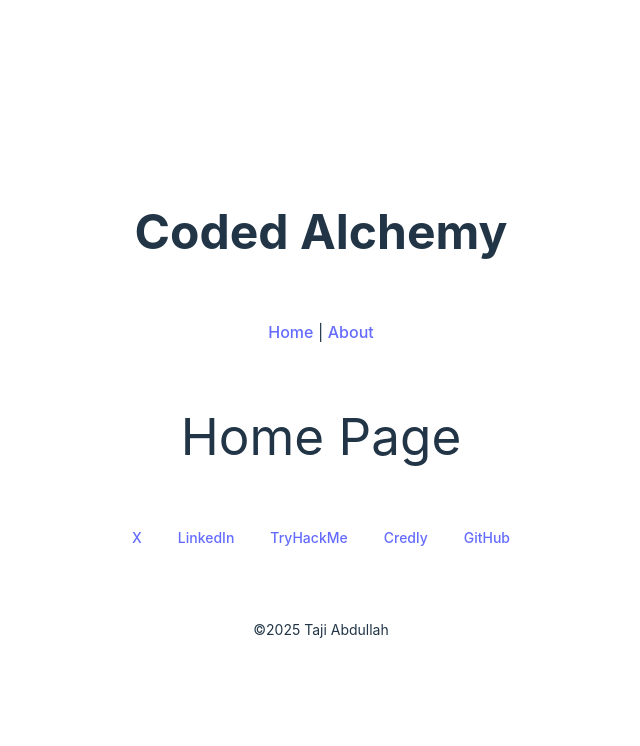
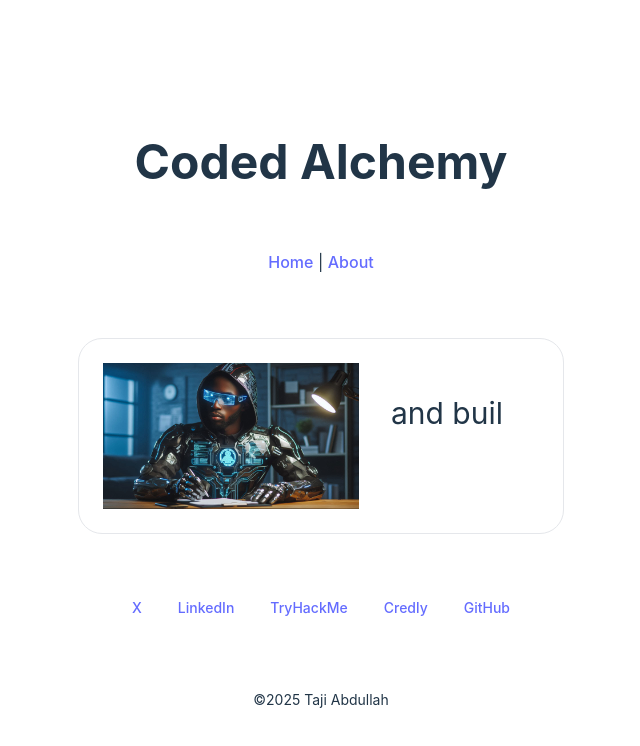
Before and after one commit to Coded-Alchemy/Coded-Alchemy.github.io, a React (Vite) app: page / in a window 1280 px wide. Shown: the top 746 px of the page, without its empty margins (319-959 px from the left). Built offline with nearby package versions, Linux system fonts and the light colour scheme.

Commit message:
Added Homepage component.

```diff
--- a/src/App.css
+++ b/src/App.css
@@ -8,25 +8,26 @@
   padding: 2rem;;
 }
 
-@keyframes logo-spin {
-  from {
-    transform: rotate(0deg);
+.typewriter {
+  display: block;
+  width: 100%; /* Ensures it takes up the full width of the parent */
+  min-height: 1em; /* Prevents height from shrinking */
+  text-align: center; /* Centers the text */
+  white-space: nowrap; /* Keeps text in one line */
+  overflow: hidden; /* Hides any overflow during typing */
+  border-right: 2px solid transparent; /* For optional typewriter cursor */
+}
+
+.typewriter span {
+  border-right: 2px solid black; /* Typewriter cursor */
+  animation: blink 0.7s step-end infinite;
+}
+
+@keyframes blink {
+  from, to {
+    border-color: transparent;
   }
-  to {
-    transform: rotate(360deg);
+  50% {
+    border-color: black;
   }
 }
-
-@media (prefers-reduced-motion: no-preference) {
-  a:nth-of-type(2) .logo {
-    animation: logo-spin infinite 20s linear;
-  }
-}
-
-.card {
-  padding: 2em;
-}
-
-.read-the-docs {
-  color: #888;
-}
--- a/src/App.tsx
+++ b/src/App.tsx
@@ -3,12 +3,12 @@ import {Routes, Route, Link} from 'react-router-dom';
 import './App.css'
 import {Header} from "./components/header.tsx";
 import {Footer} from "./components/footer.tsx";
-
-const Home: React.FC = () => <h1>Home Page</h1>;
+import {HomePage} from "./pages/home.tsx";
 
 const About: React.FC = () => <h1>About Page</h1>;
+// This is the application entry point.
 
-function App() {
+export default function App() {
     return (
         <div className="flex items-center justify-center pt-16 pb-4">
             <div className="flex-1 flex flex-col items-center gap-16 min-h-0">
@@ -18,7 +18,7 @@ function App() {
                 </nav>
                 <main>
                     <Routes>
-                        <Route path="/" element={<Home/>}/>
+                        <Route path="/" element={<HomePage/>}/>
                         <Route path="/about" element={<About/>}/>
                     </Routes>
                 </main>
@@ -27,5 +27,3 @@ function App() {
         </div>
     )
 }
-
-export default App
--- a/src/index.css
+++ b/src/index.css
@@ -70,3 +70,28 @@ button:focus-visible {
     background-color: #f9f9f9;
   }
 }
+
+
+.typewriter {
+  display: block;
+  width: 100%; /* Ensures it takes up the full width of the parent */
+  min-height: 1em; /* Prevents height from shrinking */
+  text-align: center; /* Centers the text */
+  white-space: nowrap; /* Keeps text in one line */
+  overflow: hidden; /* Hides any overflow during typing */
+  border-right: 2px solid transparent; /* For optional typewriter cursor */
+}
+
+.typewriter span {
+  border-right: 2px solid white; /* Typewriter cursor */
+  animation: blink 0.7s step-end infinite;
+}
+
+@keyframes blink {
+  from, to {
+    border-color: transparent;
+  }
+  50% {
+    border-color: white;
+  }
+}
--- /dev/null
+++ b/src/pages/home.tsx
@@ -0,0 +1,60 @@
+import {useEffect} from "react";
+
+export function HomePage() {
+    useTypewriterEffect(".typewriter");    return (
+        <div className="max-w-[800px] w-full space-y-6 px-4">
+            <div className="rounded-3xl border border-gray-200 p-6 dark:border-gray-700 space-y-4">
+                <div className="max-w-md mx-auto overflow-hidden md:max-w-2xl">
+                    <div className="md:flex">
+                        <div className="md:shrink-0">
+                            <img
+                                className="h-64 w-full object-cover md:h-full md:w-64"
+                                src="../../public/Designer.jpeg"
+                                alt="Taji Abdullah"
+                            />
+                        </div>
+                        <div className="p-8">
+                            <h1 className="text-3xl typewriter text-center"/>
+                        </div>
+                    </div>
+                </div>
+            </div>
+        </div>
+    );
+}
+
+function useTypewriterEffect(selector: string) {
+    useEffect(() => {
+        const dataText = [
+            "Im Taji Abdullah",
+            "software engineer",
+            "and builder of things.",
+            "Welcome to my website!",
+        ];
+
+        function typeWriter(text: string, i: number, fnCallback?: () => void): void {
+            const element = document.querySelector(selector);
+            if (element) {
+                if (i < text.length) {
+                    element.innerHTML =
+                        text.substring(0, i + 1) + '<span aria-hidden="true"></span>';
+                    setTimeout(() => typeWriter(text, i + 1, fnCallback), 100);
+                } else if (fnCallback) {
+                    setTimeout(fnCallback, 700);
+                }
+            }
+        }
+
+        function startTextAnimation(i: number): void {
+            if (i >= dataText.length) {
+                setTimeout(() => startTextAnimation(0), 20000);
+                return;
+            }
+            if (dataText[i]) {
+                typeWriter(dataText[i], 0, () => startTextAnimation(i + 1));
+            }
+        }
+
+        startTextAnimation(0);
+    }, [selector]);
+}
```
Also changed, not shown: public/Designer.jpeg (added).
